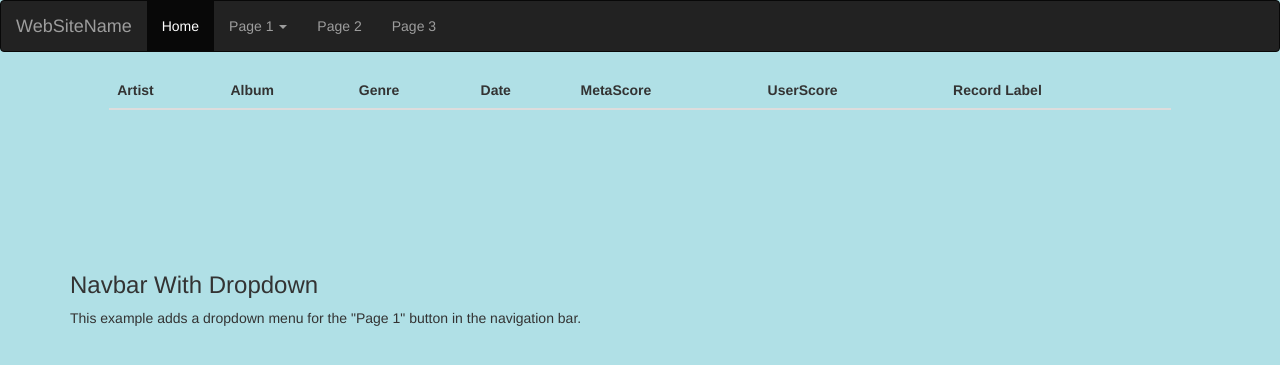
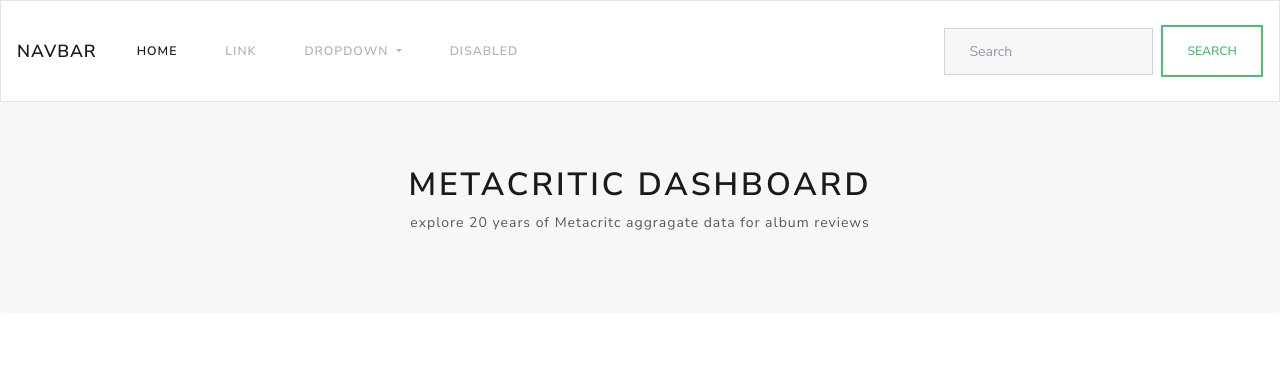
Before and after one commit to dorisep/meta_dashboard, a Flask app: template Templates/index1.html in a window 1280 px wide. Shown: the top 365 px of the page. Run offline with Flask 2, Linux system fonts and the light colour scheme; the template is opened without the code that fills it, so the values that code supplies are empty; data comes from the database, SQL or seed files in the repository; some libraries are stand-ins or nearby versions.

Commit message:
added feature
have drop down menu mocked up

```diff
--- a/Templates/index1.html
+++ b/Templates/index1.html
@@ -1,67 +1,69 @@
-<!DOCTYPE html>
-<html lang="en">
+<head>
+    <meta charset="utf-8">
+    <meta name="viewport" content="width=device-width, initial-scale=.0">
+    <meta http-equiv="X-UA-Compatible" content="ie=edge">
+    <title>Metascrape Analysis</title>
 
-<head>
-    <title>Bootstrap Example</title>
-    <meta charset="utf-8">
-    <meta name="viewport" content="width=device-width, initial-scale=1">
-    <link rel="stylesheet" href="https://maxcdn.bootstrapcdn.com/bootstrap/3.4.1/css/bootstrap.min.css">
-    <script src="https://ajax.googleapis.com/ajax/libs/jquery/3.5.1/jquery.min.js"></script>
-    <script src="https://maxcdn.bootstrapcdn.com/bootstrap/3.4.1/js/bootstrap.min.js"></script>
-    <script src="https://d3js.org/d3.v7.min.js"></script>
-    <link rel="stylesheet" type="text/css" href="../static/style.css">
+    <link rel="stylesheet" href="https://maxcdn.bootstrapcdn.com/bootstrap/4.3.1/css/bootstrap.min.css">
+    <link rel="stylesheet" href="https://cdn.jsdelivr.net/npm/bootswatch@4.5.2/dist/morph/bootstrap.min.css">
 
+    <script src="https://code.jquery.com/jquery-3.6.0.min.js"></script>
+    <script src="https://cdnjs.cloudflare.com/ajax/libs/popper.js/1.14.7/umd/popper.min.js"></script>
+    <script src="https://stackpath.bootstrapcdn.com/bootstrap/4.3.1/js/bootstrap.min.js"></script>
+
+    <script src="https://d3js.org/d3.v6.min.js"></script>
+    <script src="https://cdn.plot.ly/plotly-latest.min.js"></script>
+    <script src="../static/lolli.js"></script>
 </head>
 
 <body>
+    <nav class="navbar navbar-expand-lg navbar-light bg-light">
+        <a class="navbar-brand" href="#">Navbar</a>
+        <button class="navbar-toggler" type="button" data-toggle="collapse" data-target="#navbarSupportedContent" aria-controls="navbarSupportedContent" aria-expanded="false" aria-label="Toggle navigation">
+          <span class="navbar-toggler-icon"></span>
+        </button>
 
-    <nav class="navbar navbar-inverse">
-        <div class="container-fluid">
-            <div class="navbar-header">
-                <a class="navbar-brand" href="#">WebSiteName</a>
+        <div class="collapse navbar-collapse" id="navbarSupportedContent">
+          <ul class="navbar-nav mr-auto">
+            <li class="nav-item active">
+              <a class="nav-link" href="#">Home <span class="sr-only">(current)</span></a>
+            </li>
+            <li class="nav-item">
+              <a class="nav-link" href="#">Link</a>
+            </li>
+            <li class="nav-item dropdown">
+              <a class="nav-link dropdown-toggle" href="#" id="navbarDropdown" role="button" data-toggle="dropdown" aria-haspopup="true" aria-expanded="false">
+                Dropdown
+              </a>
+              <div id="yearDown" class="dropdown-menu" aria-labelledby="navbarDropdown">
+                <a class="dropdown-item" href="#">Action</a>
+                <a class="dropdown-item" href="#">Another action</a>
+                <div class="dropdown-divider"></div>
+                <a class="dropdown-item" href="#">Something else here</a>
+              </div>
+            </li>
+            <li class="nav-item">
+              <a class="nav-link disabled" href="#">Disabled</a>
+            </li>
+          </ul>
+          <form class="form-inline my-2 my-lg-0">
+            <input class="form-control mr-sm-2" type="search" placeholder="Search" aria-label="Search">
+            <button class="btn btn-outline-success my-2 my-sm-0" type="submit">Search</button>
+          </form>
+        </div>
+      </nav>
+    <div class="container-fluid">
+        <div class="row" >
+            <div class="col-md-12 jumbotron text-center">
+                <h1>Metacritic Dashboard</h1>
+                <p>explore 20 years of Metacritc aggragate data for album reviews</p>
             </div>
-            <ul class="nav navbar-nav">
-                <li class="active"><a href="#">Home</a></li>
-                <li class="dropdown"><a class="dropdown-toggle" data-toggle="dropdown" href="#">Page 1 <span class="caret"></span></a>
-                    <ul class="dropdown-menu">
-                        <li><a href="#">Page 1-1</a></li>
-                        <li><a href="#">Page 1-2</a></li>
-                        <li><a href="#">Page 1-3</a></li>
-                    </ul>
-                </li>
-                <li><a href="#">Page 2</a></li>
-                <li><a href="#">Page 3</a></li>
-            </ul>
         </div>
-    </nav>
-    <div class="row">
-        <div class="col-md-1"></div>
-        <div class="col-md-10" style="height:200px;overflow:auto;">
-            <table class="table table-striped">
-                <thead>
-                    <tr>
-                        <th>Artist</th>
-                        <th>Album</th>
-                        <th>Genre</th>
-                        <th>Date</th>
-                        <th>MetaScore</th>
-                        <th>UserScore</th>
-                        <th>Record Label</th>
-                    </tr>
-                </thead>
-                <tbody></tbody>
-            </table>
-            <div class="col-md-1"></div>
+        <div class="row">
+            <div col-md-12>
+                <div id="my_dataviz"></div>
+            </div>
         </div>
-        <div class="MagicScroll" data-options="loop: rewind;">
-
-        </div>
-
-        <div class="container">
-            <h3>Navbar With Dropdown</h3>
-            <p>This example adds a dropdown menu for the "Page 1" button in the navigation bar.</p>
-        </div>
+    </div>
 
 </body>
-
-</html>
--- a/Templates/table.html
+++ b/Templates/table.html
@@ -30,8 +30,7 @@
                 </thead>
                 <tbody></tbody>
             </table>
-            <div class="col-md-1"></div>
-        </div>
+            <div id="my_dataviz"></div>
 
     </div>
     <script src="https://cdn.jsdelivr.net/npm/bootstrap@5.1.3/dist/js/bootstrap.bundle.min.js" integrity="sha384-ka7Sk0Gln4gmtz2MlQnikT1wXgYsOg+OMhuP+IlRH9sENBO0LRn5q+8nbTov4+1p" crossorigin="anonymous"></script>
--- a/app.py
+++ b/app.py
@@ -17,7 +17,7 @@
 
 @app.route("/")
 def index():
-    return render_template("index.html")
+    return render_template("index1.html")
 
 
 @app.route('/get_init_data')
@@ -33,12 +33,12 @@
     conn.close()
     return jsonify(init_data)
 
-@app.route('/scrape')
+# @app.route('/scrape')
 
 
-@app.route('/gimme/<truck>/<car>')
-def gimme(car, truck):
-    return car
+# @app.route('/gimme/<truck>/<car>')
+# def gimme(car, truck):
+#     return car
 
 
 if __name__ == "__main__":
--- /dev/null
+++ b/static/lolli.js
@@ -0,0 +1,95 @@
+$(document).ready(function() {
+    console.log('page loaded')
+    initPage()
+})
+
+function initPage() {
+    var url = "/get_init_data"
+    var musicData = requestD3(url);
+    console.log(musicData)
+    // const score90 = musicData.filter(data => data.meta_score >= 90);
+    // console.log(score90)
+}
+
+
+
+function requestD3(url) {
+    d3.json(url).then((data) => {
+        createYearDropdown(data)
+        console.log(data)
+    // const score90 = data.filter(data => data.meta_score >= 90);
+
+    // const sorted90 = score90.sort((a, b) => (b.meta_score > a.meta_score ? 1 : -1));
+    // buildTable(sorted90);
+});
+}
+
+function createYearDropdown(data) {
+    var years = data.map(d => d.date.slice(-4));
+    let uniqueYears = [...new Set(years)];
+    console.log(uniqueYears)
+    for (let i = 0; i < uniqueYears.length; i++) {
+        let year = uniqueYears[i];
+        let html = `<a class="dropdown-item" href="#">${year}</a>`
+        $("#yearDown").append(html);
+    }
+
+}
+// // set the dimensions and margins of the graph
+// var margin = {top: 10, right: 30, bottom: 90, left: 40},
+//     width = 460 - margin.left - margin.right,
+//     height = 500 - margin.top - margin.bottom;
+
+// // append the svg object to the body of the page
+// var svg = d3.select("#my_dataviz")
+//     .append("svg")
+//     .attr("width", width + margin.left + margin.right)
+//     .attr("height", height + margin.top + margin.bottom)
+//     .append("g")
+//     .attr("transform",
+//             "translate(" + margin.left + "," + margin.top + ")");
+
+// // Parse the Data
+// d3.csv("https://raw.githubusercontent.com/holtzy/data_to_viz/master/Example_dataset/7_OneCatOneNum_header.csv", function(data) {
+
+// // X axis
+// var x = d3.scaleBand()
+//     .range([ 0, width ])
+//     .domain(data.map(function(d) { return d.Country; }))
+//     .padding(1);
+// svg.append("g")
+//     .attr("transform", "translate(0," + height + ")")
+//     .call(d3.axisBottom(x))
+//     .selectAll("text")
+//     .attr("transform", "translate(-10,0)rotate(-45)")
+//     .style("text-anchor", "end");
+
+// // Add Y axis
+// var y = d3.scaleLinear()
+//     .domain([0, 13000])
+//     .range([ height, 0]);
+// svg.append("g")
+//     .call(d3.axisLeft(y));
+
+// // Lines
+// svg.selectAll("myline")
+//     .data(data)
+//     .enter()
+//     .append("line")
+//     .attr("x1", function(d) { return x(d.Country); })
+//     .attr("x2", function(d) { return x(d.Country); })
+//     .attr("y1", function(d) { return y(d.Value); })
+//     .attr("y2", y(0))
+//     .attr("stroke", "grey")
+
+// // Circles
+// svg.selectAll("mycircle")
+//     .data(data)
+//     .enter()
+//     .append("circle")
+//     .attr("cx", function(d) { return x(d.Country); })
+//     .attr("cy", function(d) { return y(d.Value); })
+//     .attr("r", "4")
+//     .style("fill", "#69b3a2")
+//     .attr("stroke", "black")
+// })
```
Also changed, not shown: Templates/index.html (+3 -15 lines), static/app.js (+56 -140 lines), static/css/style.css (renamed from static/style.css).
